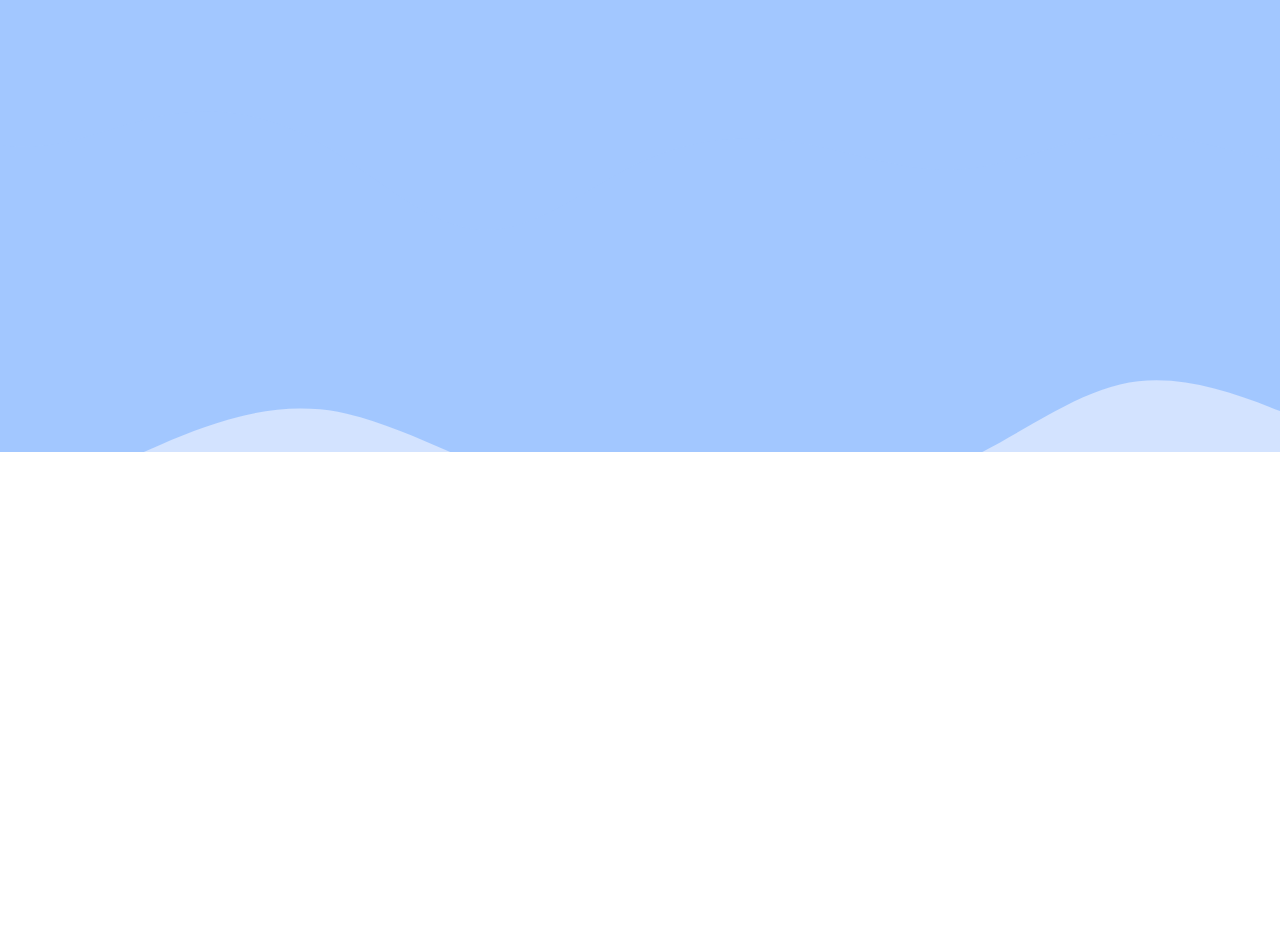
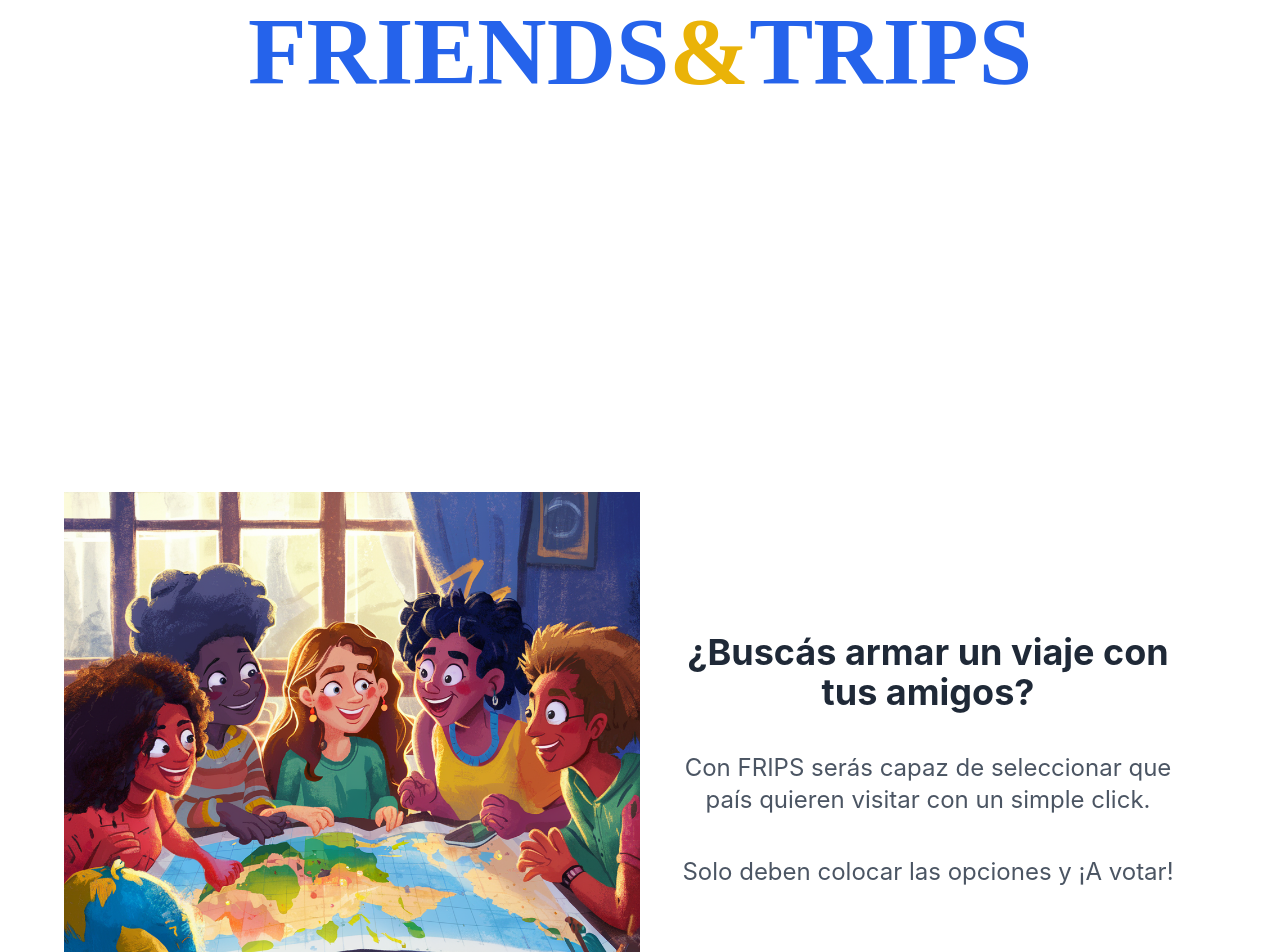
Before and after one commit to jdapuy/FripsFrontend, a React (Vite) app: page / in a window 1280 px wide. Shown: the part 348-1300 px from the top of the page. Before the commit the page ends 800 px from the top, so only its background shows below. Built offline with nearby package versions, Linux system fonts and the light colour scheme.

Commit message:
feature: landingPage, styles

```diff
--- a/src/App.jsx
+++ b/src/App.jsx
@@ -5,6 +5,7 @@ import { BrowserRouter as Router, Routes, Route } from "react-router-dom";
 import GroupsContainer from "./components/GroupsContainer";
 import Login from "./components/Login";
 import Signin from "./components/Signin";
+import Home from "./components/Home";
 // import Home from "./components/Home";
 // import NoPage from "./components/NoPage";
 
@@ -14,7 +15,7 @@ function App() {
       <Navigation />
       <Routes>
         Signin
-        {/* <Route path="/" element={<Home />} /> */}
+        <Route path="/" element={<Home />} />
         <Route path="/groups" element={<GroupsContainer />} />
         <Route path="/login" element={<Login />} />
         <Route path="/signin" element={<Signin />} />
--- /dev/null
+++ b/src/components/Home.jsx
@@ -0,0 +1,124 @@
+import React from "react";
+import { Link } from "react-router-dom";
+import friendsCountry from "/src/assets/images/friendsCountry.png";
+import calendar from "/src/assets/images/calendar.png";
+
+const Home = () => {
+  return (
+    <div className="bg-white-100 min-h-screen">
+      <div className="bg-white-100 min-h-screen flex items-center justify-center">
+        <h1 className="text-8xl font-amatica font-bold text-blue-600 my-4">
+          FRIENDS
+        </h1>
+        <h1 className="text-8xl font-amatica font-bold text-yellow-500 my-4">
+          {" "}
+          &{" "}
+        </h1>
+        <h1 className="text-8xl font-amatica font-bold text-blue-600 my-4">
+          TRIPS
+        </h1>
+      </div>
+
+      <div className="flex items-center justify-center bg-white-100 mt-10">
+        <div className="max-w-6xl mx-auto flex items-center">
+          <div className="w-1/2">
+            <img src={friendsCountry} alt="FRIENDS" className="w-full h-auto" />
+          </div>
+          <div className="w-1/2 p-8">
+            <h1 className="text-4xl font-bold text-gray-800 mb-4">
+              ¿Buscás armar un viaje con tus amigos?
+            </h1>
+            <p className="text-2xl text-gray-600 my-10">
+              Con FRIPS serás capaz de seleccionar que país quieren visitar con
+              un simple click.
+            </p>
+            <p className="text-2xl text-gray-600 my-10">
+              Solo deben colocar las opciones y ¡A votar!
+            </p>
+          </div>
+        </div>
+      </div>
+
+      <div className="flex items-center justify-center bg-white-100 min-h-60 mt-20">
+        <div className="max-w-6xl mx-auto flex items-center">
+          <div className="w-1/2 p-8">
+            <h1 className="text-4xl font-bold text-gray-800 mb-4">
+              La organización es un punto muy importante
+            </h1>
+            <p className="text-2xl text-gray-600 my-10">
+              Es por estos que podrás compartir el calendario con tus amigos.
+            </p>
+            <p className="text-2xl text-gray-600 my-10">
+              Todos estarán al tanto la próxima aventura.
+            </p>
+          </div>
+          <div className="w-1/2">
+            <img src={calendar} alt="Company" className="w-full h-auto mt-10" />
+          </div>
+        </div>
+      </div>
+
+      <div className="bg-gray-white mt-48 mb-32">
+        <div className="flex items-center justify-center bg-white-100">
+          <h1 className="text-4xl font-bold text-gray-800 mb-4">
+            ¡Podrás compartir más que solo el viaje!
+          </h1>
+        </div>
+
+        <div className="flex items-center justify-center bg-white-100 min-h-60">
+          <ul className="flex list-none">
+            <li className="mr-8">
+              <div className="flex items-center justify-center w-40 h-40 rounded-full bg-blue-600 text-white text-2xl font-amatica">
+                Km Viajados
+              </div>
+            </li>
+            <li className="mr-8">
+              <div className="flex items-center justify-center w-40 h-40 rounded-full bg-yellow-500 text-white text-2xl font-amatica">
+                Archivos Importantes
+              </div>
+            </li>
+            <li className="mr-8">
+              <div className="flex items-center justify-center w-40 h-40 rounded-full bg-blue-600 text-white text-2xl font-amatica">
+                Itinerarios Diarios
+              </div>
+            </li>
+            <li className="mr-8">
+              <div className="flex items-center justify-center w-40 h-40 rounded-full bg-yellow-500 text-white text-2xl font-amatica">
+                Gastos Totales
+              </div>
+            </li>
+            <li className="mr-8">
+              <div className="flex items-center justify-center w-40 h-40 rounded-full bg-blue-600 text-white text-2xl font-amatica">
+                Reseñas
+              </div>
+            </li>
+          </ul>
+        </div>
+      </div>
+
+      <section className="pb-16 pt-8 px-8 md:px-16 lg:px-32 bg-blue-600">
+        <div className="max-w-4xl mx-auto">
+          <h2 className="text-4xl font-semibold text-white mb-16 font-amatica">
+            Contáctanos
+          </h2>
+          <div className="grid grid-cols-1 md:grid-cols-2 gap-8">
+            <div>
+              <h3 className="text-2xl font-semibold text-white mb-4">Email</h3>
+              <p className="text-lg text-white mb-8">info@example.com</p>
+            </div>
+            <div>
+              <h3 className="text-2xl font-semibold text-white mb-4">
+                Social Media
+              </h3>
+              <p className="text-lg text-white mb-8">
+                Follow us on Facebook, Twitter, Instagram
+              </p>
+            </div>
+          </div>
+        </div>
+      </section>
+    </div>
+  );
+};
+
+export default Home;
--- a/src/components/Login.jsx
+++ b/src/components/Login.jsx
@@ -3,8 +3,8 @@ import { Link } from "react-router-dom";
 
 const Login = () => {
   return (
-    <div className="flex flex-col items-center justify-center h-screen">
-      <div className="w-full max-w-md bg-white rounded-lg shadow-md p-6">
+    <div className="flex flex-col items-center justify-center h-screen ">
+      <div className="w-full max-w-md bg-white rounded-lg border-gray-300 border-4 shadow-2xl  p-6">
         <h2 className="text-2xl font-bold text-gray-900 mb-4">Login</h2>
         <form className="flex flex-col">
           <input
--- a/src/components/Navigation.jsx
+++ b/src/components/Navigation.jsx
@@ -7,7 +7,7 @@ const Navigation = () => {
 
   return (
     <>
-      <div className="fixed inset-0 w-full h-full z-[-1]">
+      {/* <div className="fixed inset-0 w-full h-full z-[-1]">
         <svg
           id="visual"
           viewBox="0 0 900 450"
@@ -43,7 +43,7 @@ const Navigation = () => {
             fill="#ffffff"
           ></path>
         </svg>
-      </div>
+      </div> */}
       <nav className="bg-gray-800 w-full fixed top-0 z-10">
         <div className="max-w-7xl mx-auto px-4">
           <div className="flex items-center justify-between  h-16">
--- a/src/components/Signin.jsx
+++ b/src/components/Signin.jsx
@@ -6,7 +6,7 @@ const Signin = () => {
     <div>
       <form>
         <div className="flex flex-col items-center justify-center px-6 py-8 mx-auto lg:py-0 h-screen">
-          <div className="w-full bg-white rounded-lg shadow border md:mt-0 sm:max-w-md xl:p-0">
+          <div className="w-full bg-white rounded-lg shadow-2xl border-gray-300 border-4 md:mt-0 sm:max-w-md xl:p-0">
             <div className="p-6 space-y-4 md:space-y-6 sm:p-8">
               <p className="text-xl font-bold leading-tight tracking-tight text-gray-900 md:text-2xl">
                 Registro
--- a/tailwind.config.js
+++ b/tailwind.config.js
@@ -2,7 +2,12 @@
 module.exports = {
   content: ["./src/**/*.{js,jsx,ts,tsx}"],
   theme: {
-    extend: {},
+    extend: {
+      fontFamily: {
+        amatica: ["Amatic SC", "cursive"],
+        inter: ["Inter", "sans-serif"],
+      },
+    },
   },
   plugins: [],
 };
```
Also changed, not shown: src/assets/images/calendar.png (added), src/assets/images/friendsCountry.png (added).
